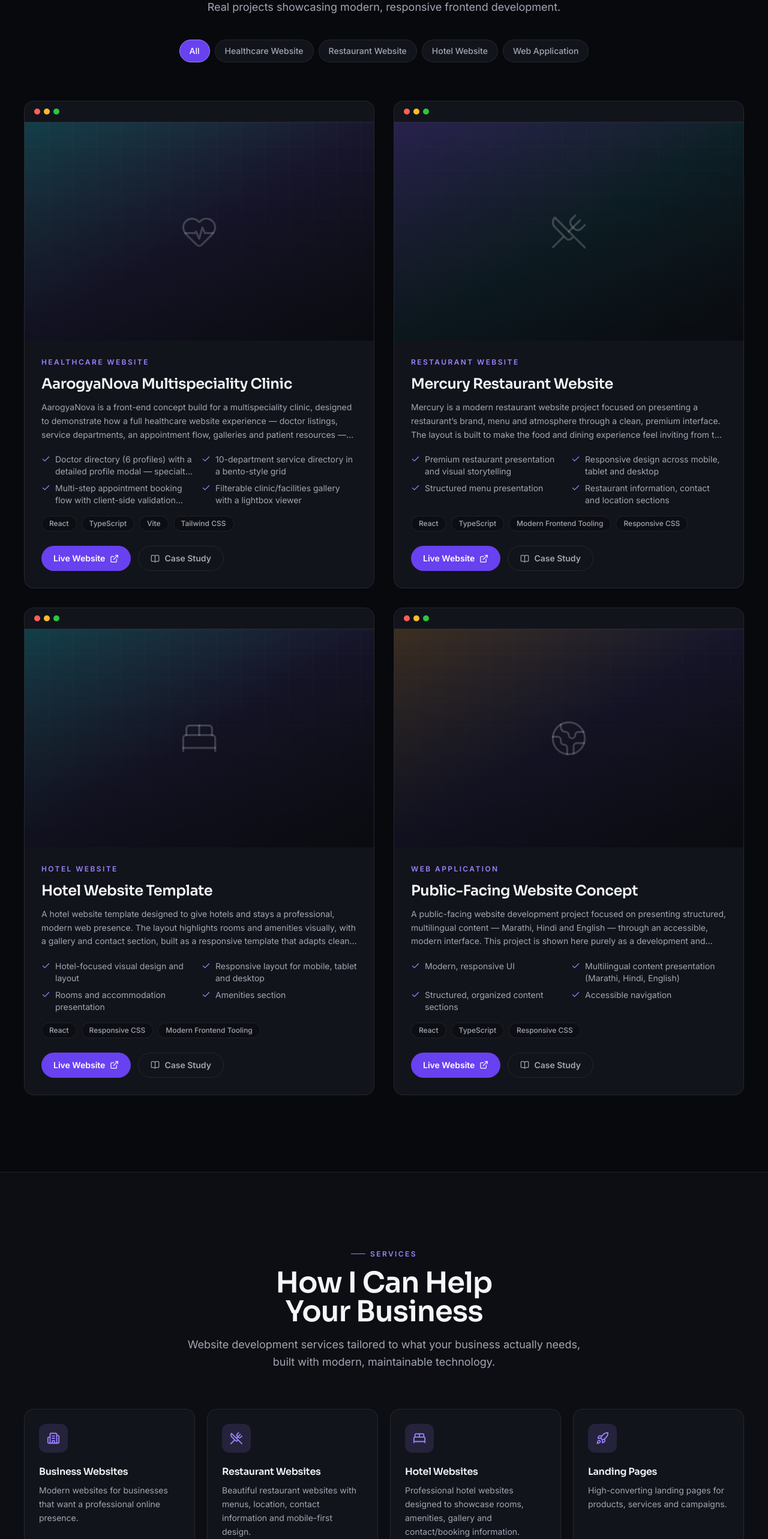
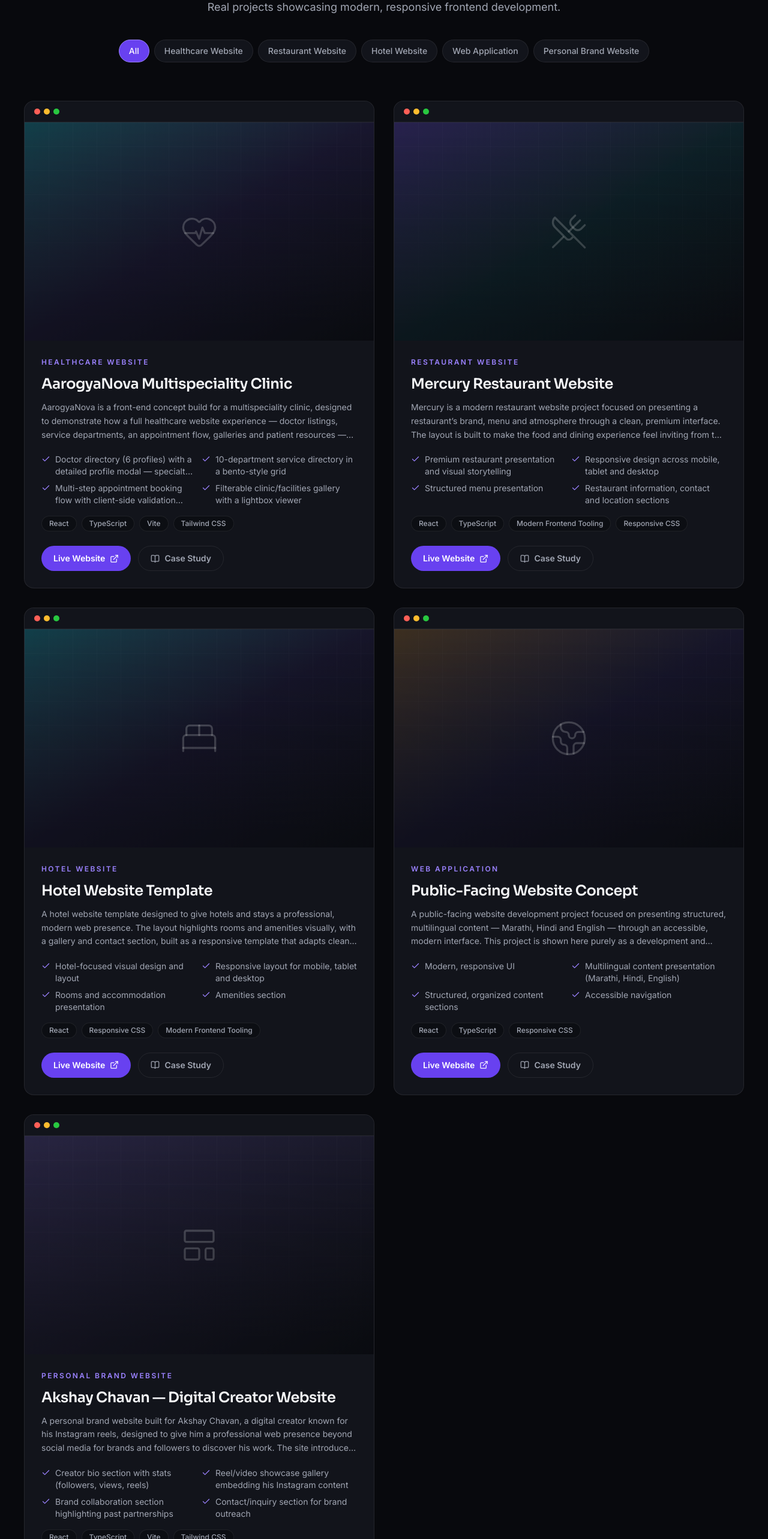
Before and after one commit to bhushan-mohape/bhushan-mohape-website, a React (Vite) app: page / in a window 1280 px wide. Shown: the part 5747-8313 px from the top of the page at 60% size. Built offline with nearby package versions, Linux system fonts and the light colour scheme; no server answers.

Commit message:
fix: fix

```diff
--- a/src/data/projects.ts
+++ b/src/data/projects.ts
@@ -138,6 +138,35 @@ export const projects: Project[] = [
         'A structured, multilingual, mobile-friendly public-facing website concept demonstrating frontend development for content-heavy, accessibility-conscious projects.',
     },
   },
+  {
+    id: 'akshay-chavan-website',
+    name: 'Akshay Chavan — Digital Creator Website',
+    category: 'Personal Brand Website',
+    summary: 'A personal brand website for an Instagram reel creator — bio, stats, reel showcase and brand collaborations.',
+    description:
+      'A personal brand website built for Akshay Chavan, a digital creator known for his Instagram reels, designed to give him a professional web presence beyond social media for brands and followers to discover his work. The site introduces him with a bio and creator stats, showcases his reels in a video gallery, highlights past brand collaborations, and makes it easy for brands and followers to get in touch or follow him on social media.',
+    technologies: ['React', 'TypeScript', 'Vite', 'Tailwind CSS'],
+    features: [
+      'Creator bio section with stats (followers, views, reels)',
+      'Reel/video showcase gallery embedding his Instagram content',
+      'Brand collaboration section highlighting past partnerships',
+      'Contact/inquiry section for brand outreach',
+      'Social media links to Instagram and other platforms',
+      'Responsive, mobile-first layout suited to a social-first audience',
+    ],
+    liveUrl: 'https://akshay-chavan-website.vercel.app/',
+    githubUrl: '',
+    caseStudy: {
+      challenge:
+        'A social media creator’s work lives on platforms he doesn’t own — he needed a single, professional home that presents his reach and past collaborations credibly to brands, without depending on any one app.',
+      approach:
+        'Design the site around what brands actually look for first — audience stats and proof of past collaborations — while keeping the reel content itself front and center, and make the path to contact effortless.',
+      solution:
+        'Built a responsive React/TypeScript site with a stats-led bio, an embedded reel showcase gallery, a dedicated brand-collaboration section and clear contact/social links, all styled for a social-first, mobile-heavy audience.',
+      result:
+        'A polished, self-owned digital presence that lets Akshay Chavan present his content, reach and brand history in one place, independent of any single social platform.',
+    },
+  },
 ]
 
 export const projectCategories = ['All', ...Array.from(new Set(projects.map((p) => p.category)))]
```
